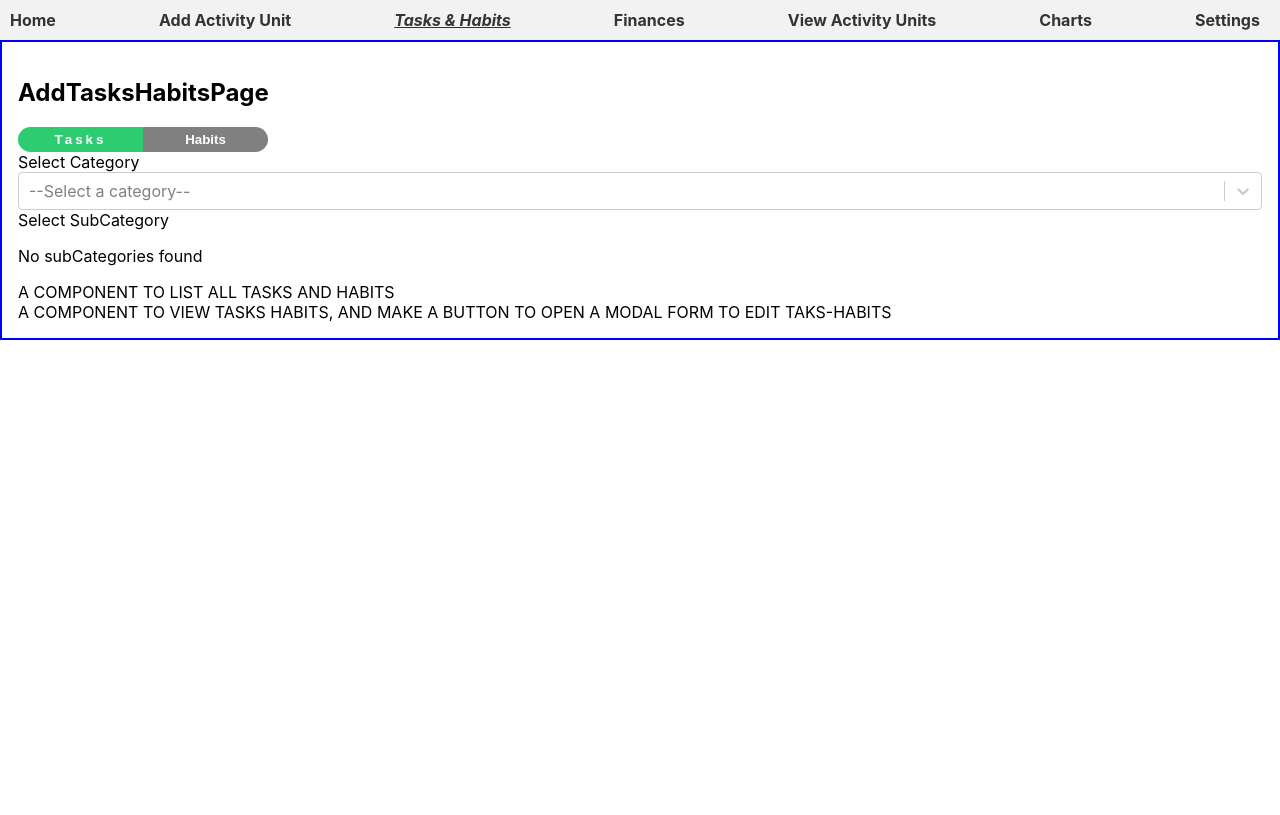
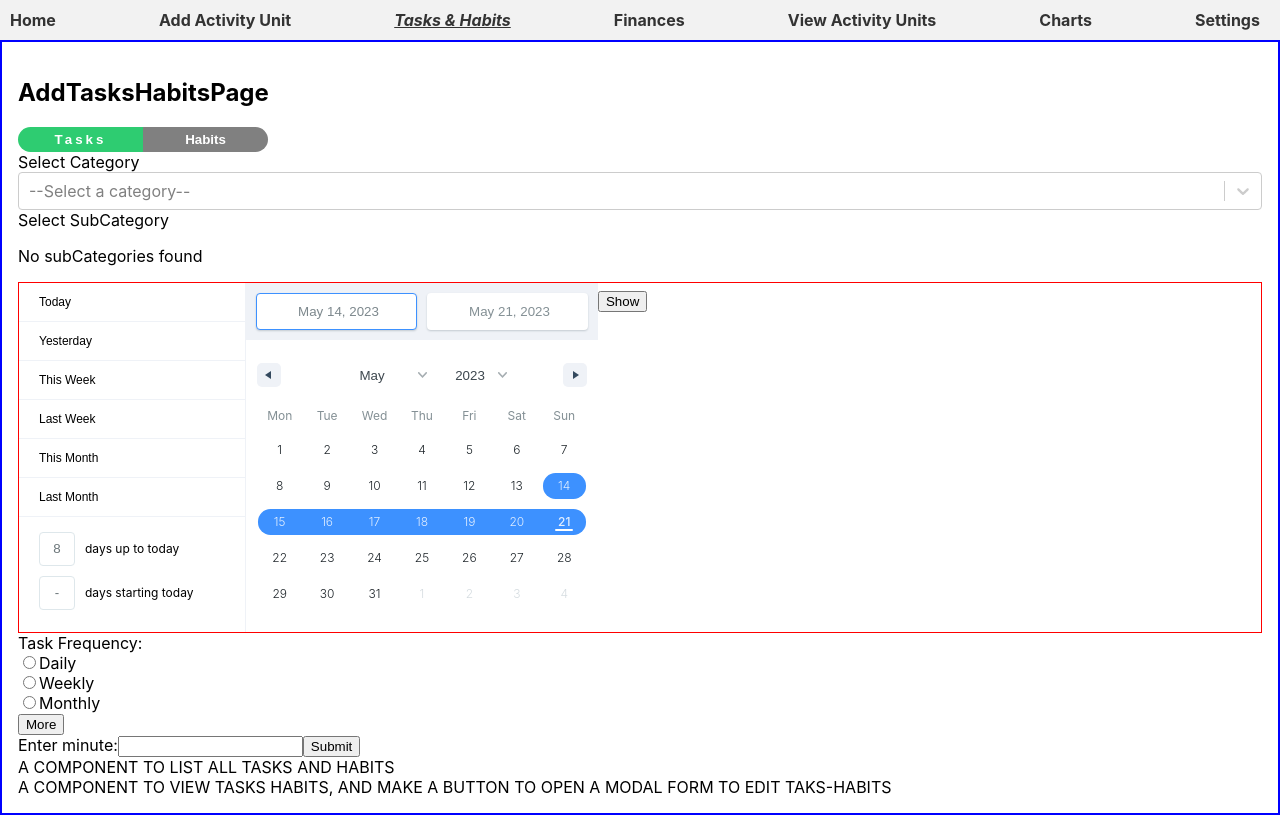
Before and after one commit to berkaysson/lifemap, a React (Create React App) app: page /tasks-habits in a window 1280 px wide. Built offline with nearby package versions, Linux system fonts and the light colour scheme.

Commit message:
Create a form for Tasks

```diff
--- /dev/null
+++ b/src/Components/Forms/TaskFrequencySelector.js
@@ -0,0 +1,55 @@
+import React, { useState } from 'react';
+
+const frequencyOptions = [
+  { value: 'daily', label: 'Daily' },
+  { value: 'weekly', label: 'Weekly' },
+  { value: 'monthly', label: 'Monthly' },
+  { value: 'biweekly', label: 'Biweekly' },
+  { value: 'quarterly', label: 'Quarterly' },
+  { value: 'yearly', label: 'Yearly' },
+];
+
+const TaskFrequencySelector = ({ onSelect }) => {
+  const [showMoreOptions, setShowMoreOptions] = useState(false);
+  const [selectedOption, setSelectedOption] = useState('');
+
+  const handleOptionChange = (event) => {
+    const { value } = event.target;
+    setSelectedOption(value);
+    onSelect(value);
+  };
+
+  const handleToggleOptions = () => {
+    setShowMoreOptions(!showMoreOptions);
+    setSelectedOption('');
+  };
+
+  const optionsToRender = showMoreOptions ? frequencyOptions : frequencyOptions.slice(0, 3);
+
+  return (
+    <div>
+      <label>
+        Task Frequency:
+        {optionsToRender.map((option) => (
+          <div key={option.value}>
+            <label>
+              <input
+                type="radio"
+                name="frequency"
+                value={option.value}
+                checked={selectedOption === option.value}
+                onChange={handleOptionChange}
+              />
+              {option.label}
+            </label>
+          </div>
+        ))}
+      </label>
+      <button onClick={handleToggleOptions}>
+        {showMoreOptions ? 'Less' : 'More'}
+      </button>
+    </div>
+  );
+};
+
+export default TaskFrequencySelector;
--- a/src/Components/Forms/TasksForm.js
+++ b/src/Components/Forms/TasksForm.js
@@ -1,16 +1,53 @@
+import { useState } from "react";
+
 import CategorySubCategorySelect from "./CategorySubCategorySelect";
+import DateRangeSelector from "./DateRangeSelector";
+import TaskFrequencySelector from "./TaskFrequencySelector";
 
 const TasksForm = ({ activityCategories }) => {
+  const [task, setTask] = useState({
+    category: null,
+    subCategory: null,
+    startDate: null,
+    endDate: null,
+    timeValue: null,
+    taskFrequency: null,
+  });
+
   const subCategorySelectionHandler = (category, subCategory) => {
-    console.log(category);
-    console.log(subCategory);
+    setTask({ ...task, category: category, subCategory: subCategory });
   };
+
+  const dateRangeHandler = (start, end) => {
+    setTask({ ...task, startDate: start, endDate: end });
+  };
+
+  const frequencySelectionHandler = (frequency) => {
+    setTask({ ...task, taskFrequency: frequency });
+  };
+
+  const timeValueHandler = (event) => {
+    setTask({ ...task, timeValue: event.target.value });
+  };
+
+  const formSubmitHandler = (event) => {
+    event.preventDefault();
+    console.log(task);
+  };
+
   return (
     <div>
-      <CategorySubCategorySelect
-        categories={activityCategories}
-        onSubCategorySelect={subCategorySelectionHandler}
-      />
+      <form onSubmit={formSubmitHandler}>
+        <CategorySubCategorySelect
+          categories={activityCategories}
+          onSubCategorySelect={subCategorySelectionHandler}
+        />
+        <DateRangeSelector onSubmit={dateRangeHandler} />
+        <TaskFrequencySelector onSelect={frequencySelectionHandler} />
+        <label>Enter minute:</label>
+        <input type="number" name="timeValue" onChange={timeValueHandler} />
+        <button type="submit">Submit</button>
+      </form>
     </div>
   );
 };
```
